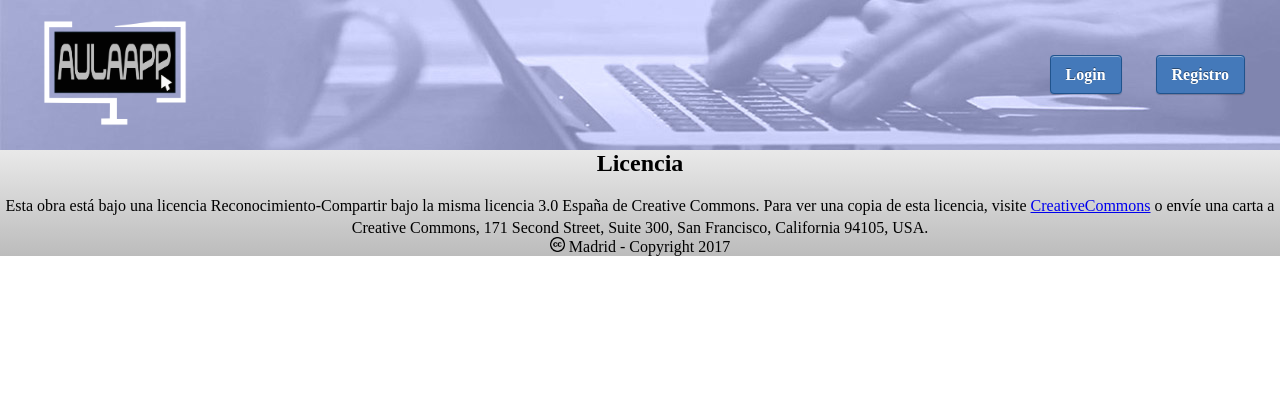
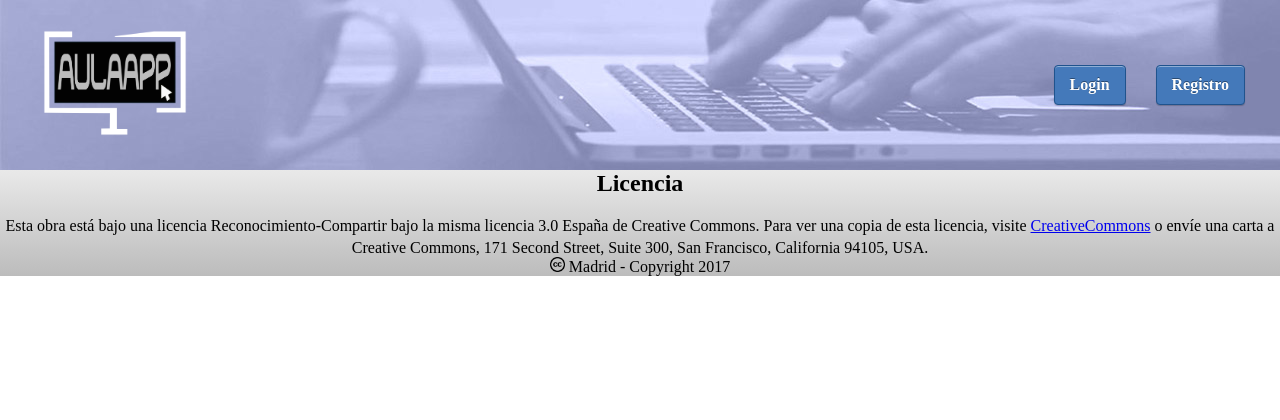
Before and after one commit to project2aulaapp/aulaapp, a PHP site: template views/template.php in a window 1280 px wide. Shown: the top 420 px of the page. Run offline with PHP 8.4, Linux system fonts and the light colour scheme; the template is opened without the code that fills it, so the values that code supplies are empty.

Commit message:
Pequeños cambios en el diseño

```diff
--- a/src/styles/index/main.css
+++ b/src/styles/index/main.css
@@ -32,16 +32,20 @@ main{
 
 header{
     width:100%;
-    height:150px;
+    height:170px;
     display:flex;
     justify-content:space-around;
-    flex-wrap:wrap;
     align-items: center;
 }
 
 header *{
     margin:5px 20px;
     color:white;
+}
+
+header div{
+    display: flex;
+    flex-direction: column;
 }
 
 #indexHeader{
--- a/src/styles/index/mainDesktop.css
+++ b/src/styles/index/mainDesktop.css
@@ -7,6 +7,11 @@
     header{
         justify-content:space-between;
         background: linear-gradient(#bcbcbc,#e9e9e9);
+    }
+
+    header div{
+        display: flex;
+        flex-direction: row;
     }
 
     section {
--- a/views/template.php
+++ b/views/template.php
@@ -4,10 +4,10 @@
         <meta http-equiv="content-type" content="text/html; charset=UTF-8">
         <meta name="viewport" content="width=device-width, initial-scale=1">
 
-        <title>¡¡Pillo sitio!!</title>
+        <title>¡AulaApp!</title>
         <!--<link rel="stylesheet" type="text/css" href="src/styles/baseOld.css">-->
         <link rel="stylesheet" type="text/css" href="src/styles/maestro.css">
-        <link rel="shortcut icon" href="src/img/favicon.png"/>
+        <link rel="shortcut icon" href="src/img/logotipo_4.png"/>
         <script src="src/javascript/ventanaModal/app.js"></script>
         <script src="src/javascript/timeoutMensaje/timeoutMensaje.js"></script>
         <script src="src/javascript/paraIndex/cambiarColor.js"></script>
```
